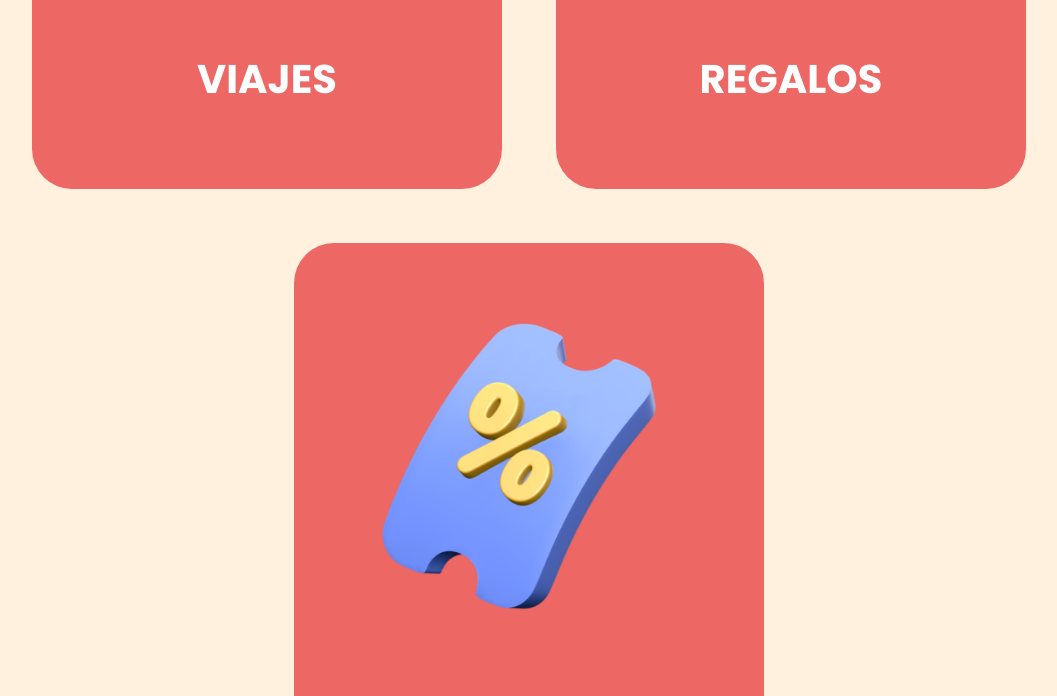
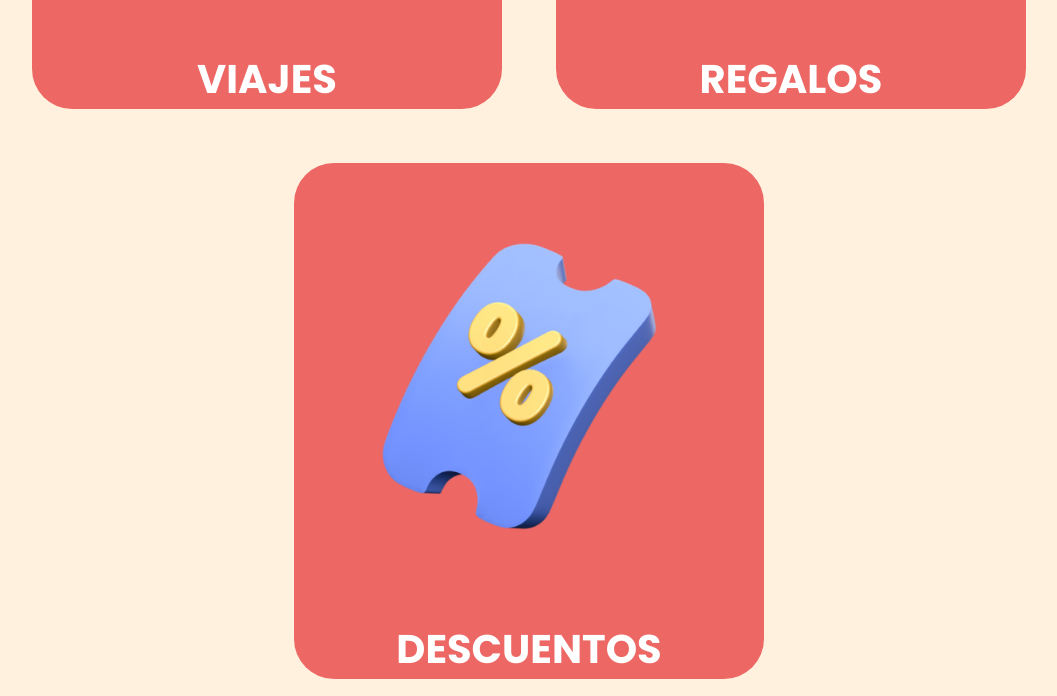
Before and after one commit to santisemhan/web-design-and-development-UADE, a plain HTML site: page Website-TP3/Website/index.html in a window 1280 px wide. Shown: the part 2296-2992 px from the top of the page, without its empty margins (111-1168 px from the left). Drawn offline with Linux system fonts and the light colour scheme.

Commit message:
iframes mas grandes en mobile

```diff
--- a/Website-TP3/Website/styles/style.css
+++ b/Website-TP3/Website/styles/style.css
@@ -152,7 +152,7 @@ html {
     flex-wrap: wrap;
   }
 
-  #carrousel_premios .card {
+  #carrousel_premios .cards .card {
     background-color: var(--main-color);
     margin: 2.5%;
     width: 470px;
@@ -169,7 +169,6 @@ html {
     text-align: center;
     font-weight: 700;
     color: var(--secondary-color);
-    margin-bottom: 5rem;
   }
 
   #steps_section{
@@ -556,7 +555,7 @@ html {
     }
 
     #multimedia iframe {
-      max-width: 320px;
+      max-width: 80%;
     }
 
     #multimedia .mapa {
```
